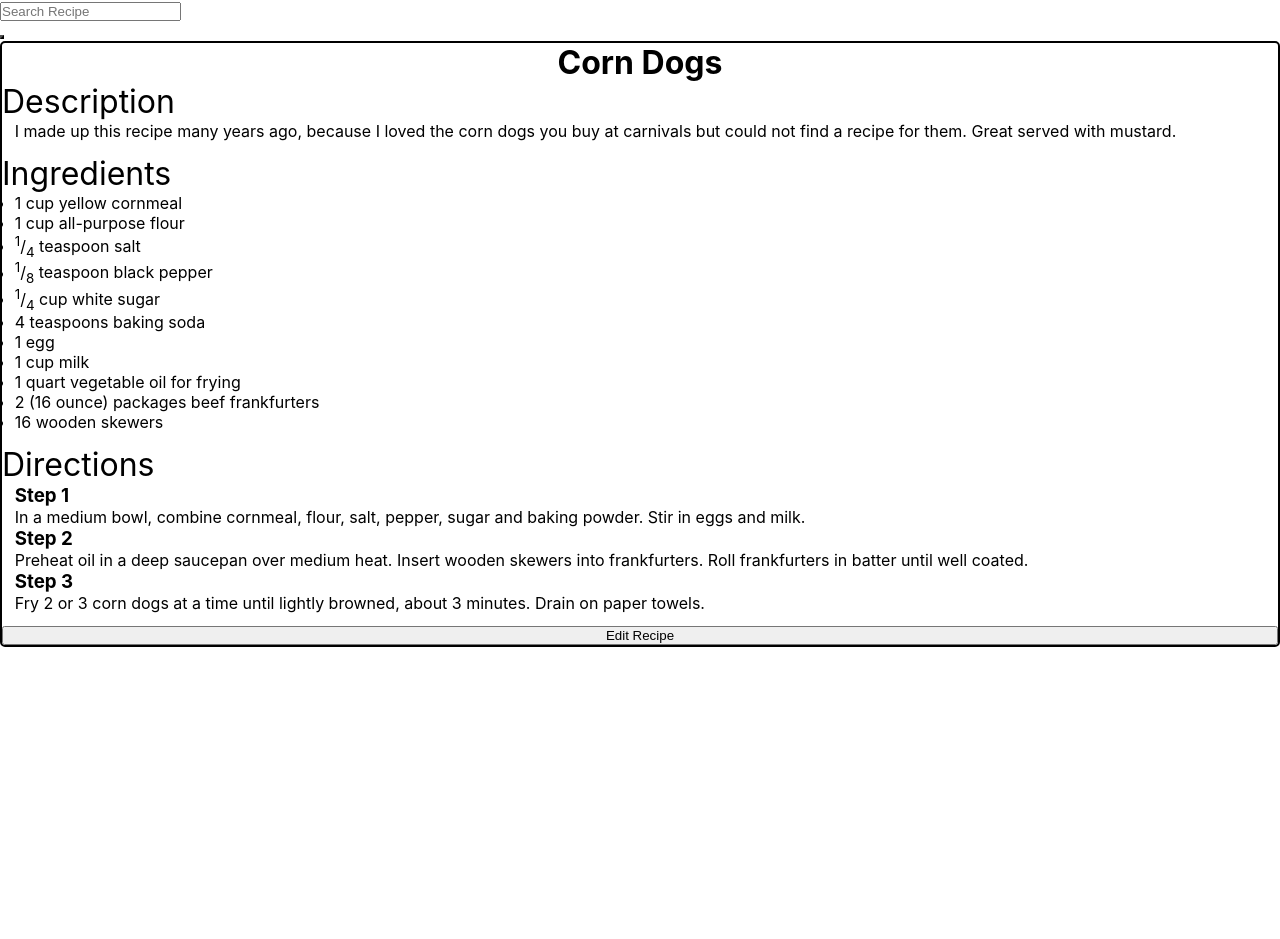
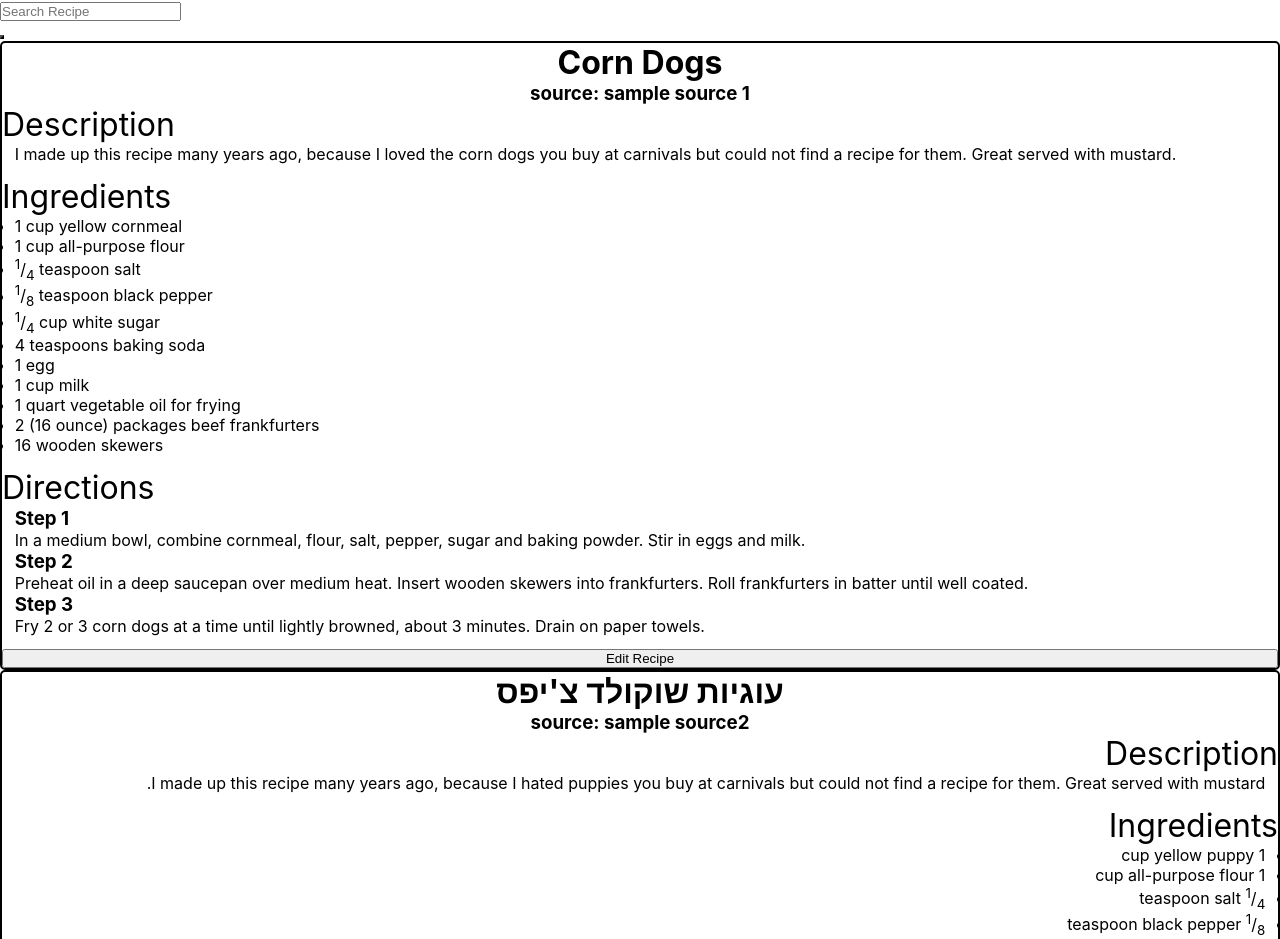
Before and after one commit to YotamGit/Recidex, a React (Create React App) app: page / in a window 1280 px wide. Shown: the top 939 px of the page. Before the commit the page ends 800 px from the top, so only its background shows below. Built offline with nearby package versions, Linux system fonts and the light colour scheme.

Commit message:
refactor data structure

```diff
--- a/src/App.js
+++ b/src/App.js
@@ -1,20 +1,59 @@
 import Button from "./components/Button";
 import Search from "./components/Search";
-import MarkdownEditor from "./components/MarkdownEditor";
-import { useState } from "react";
-import RecipeEditor from "./components/RecipeEditor";
-import Recipe from "./components/Recipe";
+import { useEffect, useState } from "react";
+import Recipes from "./components/Recipes";
 
 function App() {
+  const [recipes, setRecipes] = useState([
+    {
+      id: "1",
+      title: "Corn Dogs",
+      description:
+        "I made up this recipe many years ago, because I loved the corn dogs you buy at carnivals but could not find a recipe for them. Great served with mustard. ",
+      ingredients:
+        "* 1 cup yellow cornmeal\n* 1 cup all-purpose flour\n* <sup>1</sup>/<sub>4</sub> teaspoon salt\n* <sup>1</sup>/<sub>8</sub> teaspoon black pepper\n* <sup>1</sup>/<sub>4</sub> cup white sugar\n* 4 teaspoons baking soda\n* 1 egg\n* 1 cup milk\n* 1 quart vegetable oil for frying\n* 2 (16 ounce) packages beef frankfurters\n* 16 wooden skewers",
+      directions:
+        "### Step 1\nIn a medium bowl, combine cornmeal, flour, salt, pepper, sugar and baking powder. Stir in eggs and milk.\n### Step 2\nPreheat oil in a deep saucepan over medium heat. Insert wooden skewers into frankfurters. Roll frankfurters in batter until well coated.\n### Step 3\nFry 2 or 3 corn dogs at a time until lightly browned, about 3 minutes. Drain on paper towels.",
+      rtl: false,
+      source: "sample source 1",
+    },
+    {
+      id: "2",
+      title: "עוגיות שוקולד צ'יפס",
+      description:
+        "I made up this recipe many years ago, because I hated puppies you buy at carnivals but could not find a recipe for them. Great served with mustard. ",
+      ingredients:
+        "* 1 cup yellow puppy\n* 1 cup all-purpose flour\n* <sup>1</sup>/<sub>4</sub> teaspoon salt\n* <sup>1</sup>/<sub>8</sub> teaspoon black pepper\n* <sup>1</sup>/<sub>4</sub> cup white sugar\n* 4 teaspoons baking soda\n* 1 egg\n* 1 cup milk\n* 1 quart vegetable oil for frying\n* 2 (16 ounce) packages beef frankfurters\n* 16 wooden skewers",
+      directions:
+        "### Step 1\nIn a medium bowl, combine puppy, flour, salt, pepper, sugar and baking powder. Stir in eggs and milk.\n### Step 2\nPreheat oil in a deep saucepan over medium heat. Insert wooden skewers into frankfurters. Roll frankfurters in batter until well coated.\n### Step 3\nFry 2 or 3 corn dogs at a time until lightly browned, about 3 minutes. Drain on paper towels.",
+      rtl: true,
+      source: "sample source2",
+    },
+  ]);
+
   const [search, setSearch] = useState("");
   const onRecipeSearch = (text) => {
     setSearch(text);
   };
+
+  const onEditRecipe = (recipeData) => {
+    setRecipes(
+      recipes.map((recipe) =>
+        recipe.id === recipeData.id ? recipeData : recipe
+      )
+    );
+  };
+
   return (
     <div>
       <Search onChange={onRecipeSearch} />
       <Button color="white" text={search} />
-      <Recipe />
+
+      {recipes.length > 0 ? (
+        <Recipes recipes={recipes} onEditRecipe={onEditRecipe} />
+      ) : (
+        "No Recipes To Show"
+      )}
     </div>
   );
 }
--- a/src/components/MarkdownEditor.js
+++ b/src/components/MarkdownEditor.js
@@ -20,7 +20,7 @@ const MarkdownEditor = ({
       document.getElementById("converted-markdown").innerHTML =
         marked.parse(markdown);
     }
-  }, [markdown]);
+  }, [markdown, defaultText]);
 
   const markdownToHtml = (markdownText) => {
     setMarkdown(markdownText);
--- a/src/components/Recipe.js
+++ b/src/components/Recipe.js
@@ -4,58 +4,51 @@ import Popup from "reactjs-popup";
 import "../styles/Recipe.css";
 import { marked } from "marked";
 
-const Recipe = () => {
-  const [recipeTitle, setTitle] = useState("Corn Dogs");
-  const [description, setDescription] = useState(
-    "I made up this recipe many years ago, because I loved the corn dogs you buy at carnivals but could not find a recipe for them. Great served with mustard. "
-  );
-  const [ingredients, setIngredients] = useState(
-    "* 1 cup yellow cornmeal\n* 1 cup all-purpose flour\n* <sup>1</sup>/<sub>4</sub> teaspoon salt\n* <sup>1</sup>/<sub>8</sub> teaspoon black pepper\n* <sup>1</sup>/<sub>4</sub> cup white sugar\n* 4 teaspoons baking soda\n* 1 egg\n* 1 cup milk\n* 1 quart vegetable oil for frying\n* 2 (16 ounce) packages beef frankfurters\n* 16 wooden skewers"
-  );
-  const [directions, setDirections] = useState(
-    "### Step 1\nIn a medium bowl, combine cornmeal, flour, salt, pepper, sugar and baking powder. Stir in eggs and milk.\n### Step 2\nPreheat oil in a deep saucepan over medium heat. Insert wooden skewers into frankfurters. Roll frankfurters in batter until well coated.\n### Step 3\nFry 2 or 3 corn dogs at a time until lightly browned, about 3 minutes. Drain on paper towels."
-  );
-  const [rtl, setRtl] = useState(false);
-
+const Recipe = ({ recipe, onEditRecipe }) => {
   useEffect(() => {
-    document.getElementById("recipe-description").innerHTML =
-      marked.parse(description);
-    document.getElementById("recipe-ingredients").innerHTML =
-      marked.parse(ingredients);
-    document.getElementById("recipe-directions").innerHTML =
-      marked.parse(directions);
-  }, [description, ingredients, directions]);
+    document.getElementById(recipe.id + "-recipe-description").innerHTML =
+      marked.parse(recipe.description ? recipe.description : "");
+    document.getElementById(recipe.id + "-recipe-ingredients").innerHTML =
+      marked.parse(recipe.ingredients ? recipe.ingredients : "");
+    document.getElementById(recipe.id + "-recipe-directions").innerHTML =
+      marked.parse(recipe.directions ? recipe.directions : "");
+  }, [recipe.description, recipe.ingredients, recipe.directions]);
 
   return (
-    <div className="recipe" style={{ direction: rtl ? "rtl" : "ltr" }}>
-      <h1 style={{ textAlign: "center" }}>{recipeTitle}</h1>
+    <div className="recipe" style={{ direction: recipe.rtl ? "rtl" : "ltr" }}>
+      <div style={{ textAlign: "center" }}>
+        <h1>{recipe.title}</h1>
+        <h3>source: {recipe.source}</h3>
+      </div>
       <div className="recipe-section">
         <div className="recipe-title">Description</div>
-        <div className="recipe-text-box" id="recipe-description"></div>
+        <div
+          className="recipe-text-box"
+          id={recipe.id + "-recipe-description"}
+        ></div>
       </div>
       <div className="recipe-section">
         <div className="recipe-title">Ingredients</div>
-        <div className="recipe-text-box" id="recipe-ingredients"></div>
+        <div
+          className="recipe-text-box"
+          id={recipe.id + "-recipe-ingredients"}
+        ></div>
       </div>
       <div className="recipe-section">
         <div className="recipe-title">Directions</div>
-        <div className="recipe-text-box" id="recipe-directions"></div>
+        <div
+          className="recipe-text-box"
+          id={recipe.id + "-recipe-directions"}
+        ></div>
       </div>
       <Popup trigger={<button>Edit Recipe</button>} modal nested>
         {(close) => (
           <>
             <button onClick={close}>&times;</button>
             <RecipeEditor
-              recipeTitle={recipeTitle}
-              rtl={rtl}
-              description={description}
-              ingredients={ingredients}
-              directions={directions}
-              setTitle={setTitle}
-              setDescription={setDescription}
-              setIngredients={setIngredients}
-              setDirections={setDirections}
-              setRtl={setRtl}
+              key={recipe.id}
+              recipe={recipe}
+              onEditRecipe={onEditRecipe}
             />
           </>
         )}
--- a/src/components/RecipeEditor.js
+++ b/src/components/RecipeEditor.js
@@ -4,19 +4,17 @@ import Popup from "reactjs-popup";
 import "../styles/RecipeEditor.css";
 import { marked } from "marked";
 
-const RecipeEditor = ({
-  description,
-  ingredients,
-  directions,
-  recipeTitle,
-  rtl,
-  setTitle,
-  setDescription,
-  setIngredients,
-  setDirections,
-  setRtl,
-}) => {
-  const [tempTitle, setTempTitle] = useState(recipeTitle);
+const RecipeEditor = ({ onEditRecipe, recipe }) => {
+  const [tempTitle, setTempTitle] = useState(recipe.title);
+  const [title, setTitle] = useState(tempTitle);
+  const [tempSource, setTempSource] = useState(recipe.source);
+  const [source, setSource] = useState(tempSource);
+
+  const [description, setDescription] = useState(recipe.description);
+  const [ingredients, setIngredients] = useState(recipe.ingredients);
+  const [directions, setDirections] = useState(recipe.directions);
+  const [rtl, setRtl] = useState(recipe.rtl);
+  const id = recipe.id;
 
   useEffect(() => {
     document.getElementById("recipe-editor-description").innerHTML =
@@ -39,6 +37,13 @@ const RecipeEditor = ({
       }
     }
   };
+  const onSubmitSource = (close) => {
+    var res = window.confirm("Save?");
+    if (res) {
+      setSource(tempSource);
+      close();
+    }
+  };
 
   return (
     <div className="recipe-editor" style={{ direction: rtl ? "rtl" : "ltr" }}>
@@ -51,18 +56,21 @@ const RecipeEditor = ({
           onChange={(e) => setRtl(e.currentTarget.checked)}
         />
       </div>
-      <div className="recipe-editor-section">
+      <div className="recipe-editor-section recipe-editor-metadata-section">
+        <div className="recipe-editor-metadata">
           <h2>Title</h2>
-        <div className="recipe-editor-text-box">{recipeTitle}</div>
+          <div>{title}</div>
           <Popup trigger={<button>Edit</button>} modal nested>
             {(close) => (
-            <div className="recipe-editor-title-editor">
+              <div className="recipe-editor-metadata-editor">
                 <button onClick={close}>&times;</button>
+                <h2>Title</h2>
                 <div>
                   <input
                     type="text"
                     onChange={(e) => setTempTitle(e.target.value)}
                     value={tempTitle}
+                    placeholder={title}
                   />
 
                   <input
@@ -74,6 +82,33 @@ const RecipeEditor = ({
               </div>
             )}
           </Popup>
+        </div>
+        <div className="recipe-editor-metadata">
+          <h2>Source</h2>
+          <div>{source}</div>
+          <Popup trigger={<button>Edit</button>} modal nested>
+            {(close) => (
+              <div className="recipe-editor-metadata-editor">
+                <button onClick={close}>&times;</button>
+                <h2>Source</h2>
+                <div>
+                  <input
+                    type="text"
+                    onChange={(e) => setTempSource(e.target.value)}
+                    value={tempSource}
+                    placeholder={source}
+                  />
+
+                  <input
+                    type="button"
+                    value="Save Source"
+                    onClick={() => onSubmitSource(close)}
+                  ></input>
+                </div>
+              </div>
+            )}
+          </Popup>
+        </div>
       </div>
       <div className="recipe-editor-section">
         <h2>Description</h2>
@@ -141,6 +176,21 @@ const RecipeEditor = ({
           )}
         </Popup>
       </div>
+      <button
+        onClick={() => {
+          onEditRecipe({
+            id,
+            title,
+            source,
+            rtl,
+            description,
+            ingredients,
+            directions,
+          });
+        }}
+      >
+        Save Changes
+      </button>
     </div>
   );
 };
--- /dev/null
+++ b/src/components/Recipes.js
@@ -0,0 +1,12 @@
+import Recipe from "./Recipe.js";
+const Recipes = ({ recipes, onEditRecipe }) => {
+  return (
+    <>
+      {recipes.map((recipe) => (
+        <Recipe key={recipe.id} recipe={recipe} onEditRecipe={onEditRecipe} />
+      ))}
+    </>
+  );
+};
+
+export default Recipes;
--- a/src/styles/RecipeEditor.css
+++ b/src/styles/RecipeEditor.css
@@ -23,6 +23,16 @@
   display: flex;
   flex-direction: column;
 }
+.recipe-editor-section.recipe-editor-metadata-section {
+  display: flex;
+  flex-direction: row;
+}
+
+.recipe-editor-metadata {
+  display: flex;
+  flex-direction: column;
+  align-items: stretch;
+}
 
 .recipe-editor-section.checkbox {
   width: 100%;
@@ -32,7 +42,7 @@
   justify-content: center;
 }
 
-.recipe-editor-title-editor {
+.recipe-editor-metadata-editor {
   border-radius: 5px;
   border: 2px solid black;
   background-color: white;
```
Lines whose indentation alone changed are shown as unchanged.
